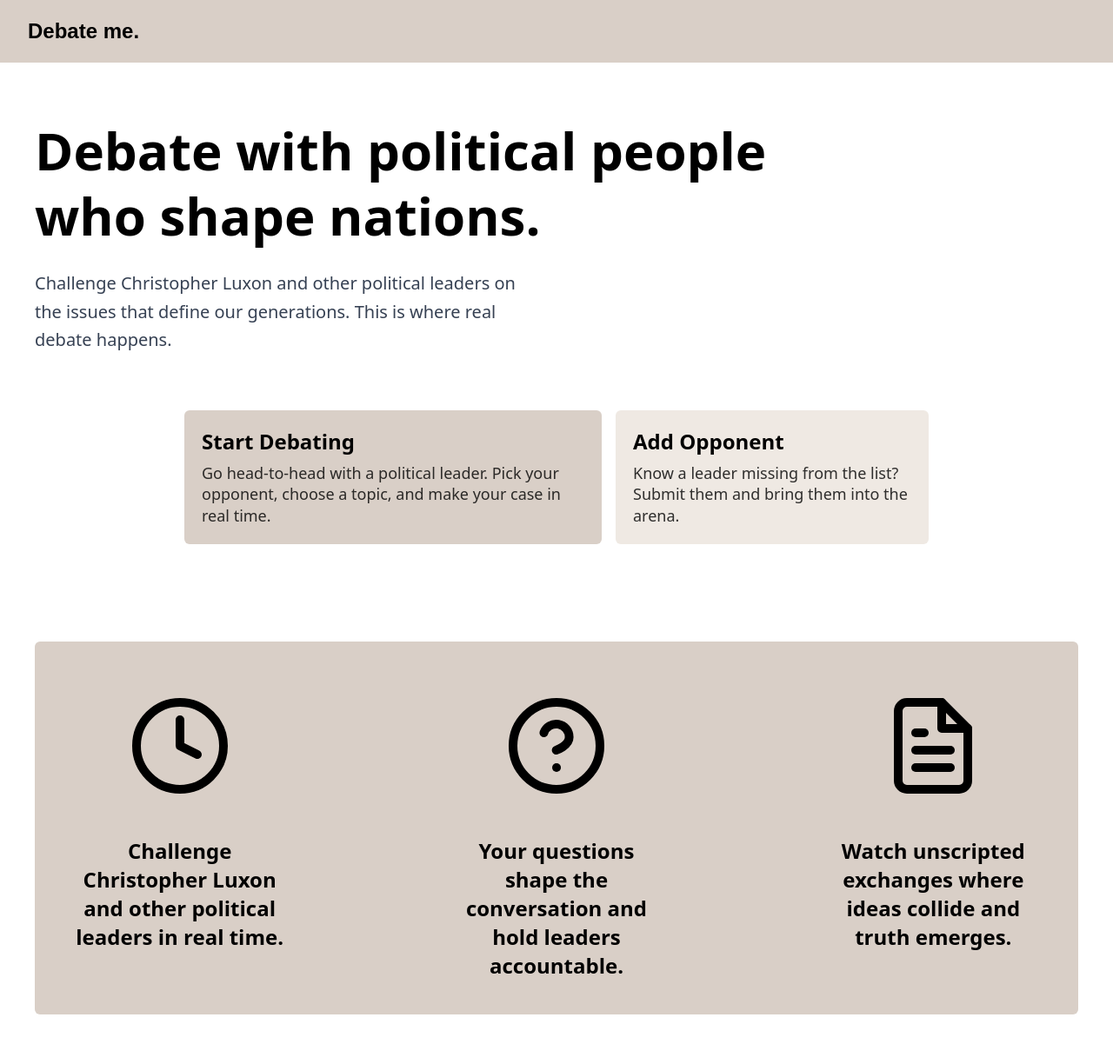
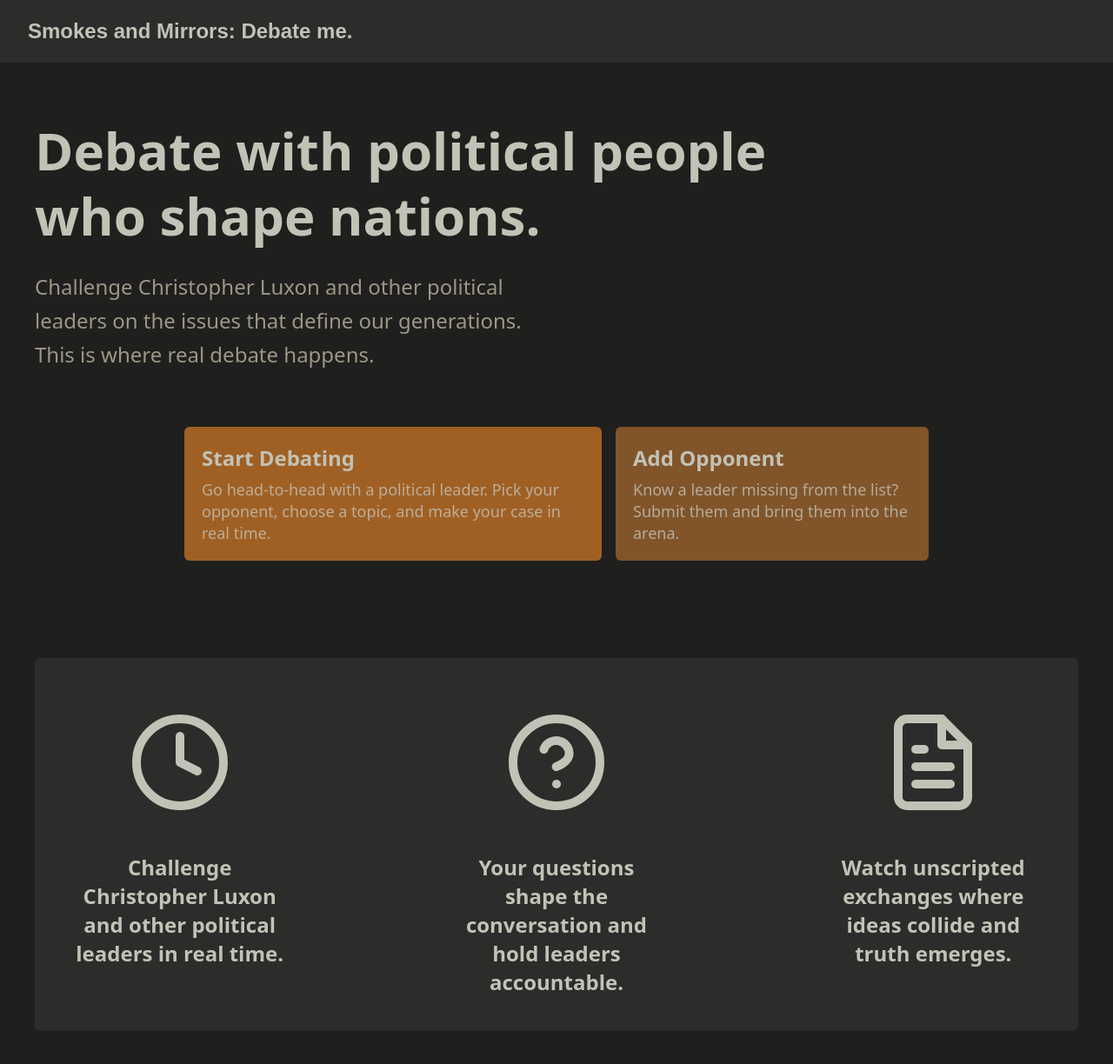
Before and after one commit to KinnonBroekhuizen/DebateMe, a Next.js app: page / in a window 1280 px wide. Shown: the top 1224 px of the page at 87% size. Built offline with nearby package versions, Linux system fonts and the light colour scheme; what tailwindcss-animated would draw is missing.

Commit message:
fully added css variables for easy customising

```diff
--- a/app/addOpponent/page.tsx
+++ b/app/addOpponent/page.tsx
@@ -1,23 +1,24 @@
 "use client";
-import { useRef, useEffect, useState } from 'react';
-import { supabase } from '@/lib/supabase';
-export default function addOpponent(){
+import { useRef, useEffect, useState } from "react";
+import { supabase } from "@/lib/supabase";
+export default function addOpponent() {
   const [nameInput, setNameInput] = useState("");
   const [videoInput, setVideoInput] = useState("");
   const [photoInput, setPhotoInput] = useState("");
-    return(
+  return (
     <main>
-            <div className='h-sreen-200'>
+      <div className="h-sreen-200">
         <div className="px-4 py-3 border-b border-gray-200 shrink-0">
-                    <h2 className="text-6xl font-extrabold text-black leading-tight mb-6 animate-fade-down animate-once animate-ease-out">
+          <h2 className="text-6xl font-extrabold text-[var(--text)] leading-tight mb-6">
             Add a new opponent
           </h2>
-                    <p className="text-xl text-gray-700 mb-16 max-w-xl leading-relaxed animate-fade-down animate-once animate-ease-out animate-delay-500">
-                        Fill in all the required fields, make sure the video and photo fit the requirements
+          <p className="text-xl text-[var(--muted)] mb-16 max-w-xl leading-relaxed">
+            Fill in all the required fields, make sure the video and photo fit
+            the requirements
           </p>
         </div>
-                <div className='flex'>
-                    <p className='px-3 py-2'>Opponent Name:</p>
+        <div className="flex">
+          <p className="px-3 py-2">Opponent Name:</p>
           <input
             className="flex-1 border border-gray-300 rounded-lg px-3 py-2 text-sm outline-none focus:ring-2 focus:ring-blue-400"
             placeholder="Type here"
@@ -25,8 +26,8 @@
             onChange={(e) => setNameInput(e.target.value)}
           />
         </div>
-                <div className='flex'>
-                    <p className='px-3 py-2'>Opponent Video:</p>
+        <div className="flex">
+          <p className="px-3 py-2">Opponent Video:</p>
           <input
             className="flex-1 border border-gray-300 rounded-lg px-3 py-2 text-sm outline-none focus:ring-2 focus:ring-blue-400"
             placeholder="Type here"
@@ -34,8 +35,8 @@
             onChange={(e) => setVideoInput(e.target.value)}
           />
         </div>
-                <div className='flex'>
-                    <p className='px-3 py-2'>Opponent Photo:</p>
+        <div className="flex">
+          <p className="px-3 py-2">Opponent Photo:</p>
           <input
             className="flex-1 border border-gray-300 rounded-lg px-3 py-2 text-sm outline-none focus:ring-2 focus:ring-blue-400"
             placeholder="Type here"
@@ -43,8 +44,7 @@
             onChange={(e) => setPhotoInput(e.target.value)}
           />
         </div>
-
       </div>
     </main>
-    )
+  );
 }
--- a/app/components/navbar.tsx
+++ b/app/components/navbar.tsx
@@ -2,9 +2,9 @@
 
 export default function NavBar() {
   return (
-    <header className="px-8 py-5 bg-[var(--primary)]">
-      <Link href="/" className="text-2xl font-bold text-black ">
-        Debate me.
+    <header className="px-8 py-5 bg-[var(--surface)]">
+      <Link href="/" className="text-2xl font-bold text-[var(--text)]">
+        Smokes and Mirrors: Debate me.
       </Link>
     </header>
   );
--- a/app/globals.css
+++ b/app/globals.css
@@ -1,29 +1,18 @@
 @import "tailwindcss";
 @import "tailwindcss-animated";
+
 :root {
-  --background: #f9f8f6;
-  --foreground: #efe9e3;
-
-  --primary: #d9cfc7;
-  --primary-hover: #c9b59c;
-  --primary-foreground: #ffffff;
-
-  --accent: #c9b59c;
-
-  --card: #d9cfc7;
-  --card-foreground: #efe9e3;
+  --bg: #1f1f1e;
+  --surface: #2c2c2b;
+  --border: #45af53;
+  --text: #c2c2b6;
+  --muted: #9e9685;
+  --accent: #a36124fa;
+  --muted-accent: #83552afa;
 }
 
-/* @theme inline {
-  --color-background: var(--background);
-  --color-foreground: var(--foreground);
-  --font-sans: var(--font-geist-sans);
-  --font-mono: var(--font-geist-mono);
-} */
-
 body {
-  background: var(--background);
-  color: var(--foreground);
+  background-color: var(--bg);
+  color: var(--text);
   font-family: Arial, Helvetica, sans-serif;
-  color: #0a0a0a;
 }
--- a/app/opponents/page.tsx
+++ b/app/opponents/page.tsx
@@ -35,32 +35,32 @@
   return (
     <div className="min-h-screen font-sans">
       <main className="px-10 pt-10 pb-20">
-        <h2 className="text-6xl font-extrabold mb-10 text-black">
+        <h2 className="text-6xl font-extrabold mb-10 text-[var(--text)]">
           Select your opponent
         </h2>
 
-        <div className="grid grid-cols-2 sm:grid-cols-3 md:grid-cols-4 lg:grid-cols-5 gap-6 animate-fade-in-down">
+        <div className="grid grid-cols-2 sm:grid-cols-3 md:grid-cols-4 lg:grid-cols-5 gap-6">
           {opponents.map((opponent) => (
             <Link
               key={opponent.id}
               href={`/chat/${opponent.id}`}
-              className="flex flex-col text-left rounded-xl overflow-hidden transition-opacity hover:opacity-80 focus:outline-none focus:ring-2 focus:ring-[var(--accent)] bg-[var(--card)] shadow-sm"
+              className="flex flex-col p-2 text-left rounded-xl overflow-hidden transition-opacity hover:opacity-80 focus:outline-none focus:ring-2 bg-[var(--surface)] shadow-sm"
             >
               {/* Fixed-size image */}
               <div className="w-full h-90 overflow-hidden">
                 <img
                   src={opponent.image}
                   alt={opponent.name}
-                  className="w-full h-full object-cover object-top"
+                  className="w-full h-full object-cover object-top rounded-xl"
                 />
               </div>
 
               {/* Card body */}
               <div className="p-3">
-                <p className="font-bold text-3xl text-black leading-snug">
+                <p className="font-bold text-3xl text-[var(--text)] leading-snug">
                   {opponent.name}
                 </p>
-                <p className="text-xl mt-1 text-gray-800 leading-snug">
+                <p className="text-xl mt-1 text-[var(--muted)] leading-snug">
                   {opponent.description}
                 </p>
               </div>
--- a/app/page.tsx
+++ b/app/page.tsx
@@ -2,15 +2,15 @@
 import Link from "next/link";
 export default function Home() {
   return (
-    <div className="min-h-screen bg-white font-sans">
+    <div className="min-h-screen font-sans">
       {/* Hero Section */}
       <main className="px-10 pt-16 pb-12">
         {/* Left Side */}
         <div className="">
-          <h2 className="text-6xl font-extrabold text-black leading-tight mb-6 animate-fade-down animate-once animate-ease-out">
+          <h2 className="text-6xl font-extrabold text-[var(--text)] leading-tight mb-6 animate-fade-down animate-once animate-ease-out">
             Debate with political people <br /> who shape nations.
           </h2>
-          <p className="text-xl text-gray-700 mb-16 max-w-xl leading-relaxed animate-fade-down animate-once animate-ease-out animate-delay-500">
+          <p className="text-2xl text-[var(--muted)] mb-16 max-w-xl leading-relaxed animate-fade-down animate-once animate-ease-out animate-delay-500">
             Challenge Christopher Luxon and other political leaders on the
             issues that define our generations. This is where real debate
             happens.
@@ -20,8 +20,7 @@
           <div className="flex items-stretch gap-4 justify-center mx-auto">
             <Link
               href="/opponents"
-              className="p-5 flex flex-col gap-2 justify-between rounded-md transition-opacity hover:opacity-90 max-w-120"
-              style={{ background: "var(--primary)", color: "black" }}
+              className="p-5 flex flex-col gap-2 justify-between rounded-md transition-opacity hover:opacity-90 max-w-120 bg-[var(--accent)]"
             >
               <span className="font-bold text-2xl">Start Debating</span>
               <p className="text-lg  leading-snug opacity-80">
@@ -32,11 +31,7 @@
 
             <Link
               href="/addOpponent"
-              className="p-5 flex flex-col gap-2 justify-between rounded-md transition-opacity hover:opacity-90 max-w-90"
-              style={{
-                background: "var(--foreground)",
-                color: "black",
-              }}
+              className="p-5 flex flex-col gap-2 justify-between rounded-md transition-opacity hover:opacity-90 max-w-90 bg-[var(--muted-accent)]"
             >
               <span className="font-bold text-2xl">Add Opponent</span>
               <p className="text-lg leading-snug opacity-80">
@@ -50,13 +45,13 @@
 
       {/* Features Section */}
       <section className="px-10 pt-16 pb-24">
-        <div className="grid grid-cols-1 md:grid-cols-3 gap-45 max-w-9xl mx-auto bg-[var(--primary)] p-10 rounded-md">
+        <div className="grid grid-cols-1 md:grid-cols-3 gap-45 max-w-9xl mx-auto bg-[var(--surface)] p-10 rounded-md">
           {/* Feature 1 */}
           <div className="flex flex-col items-center text-center gap-6">
             <div className="rounded-md p-4 w-50 h-40 flex items-center justify-center">
-              <Clock color="black" size={120} />
+              <Clock color="var(--text)" size={120} />
             </div>
-            <p className="text-2xl font-semibold text-black leading-snug">
+            <p className="text-2xl font-semibold text-[var(--text)] leading-snug">
               Challenge Christopher Luxon and other political leaders in real
               time.
             </p>
@@ -65,9 +60,9 @@
           {/* Feature 2 */}
           <div className="flex flex-col items-center text-center gap-6">
             <div className="p-4 w-50 h-40 flex items-center justify-center">
-              <HelpCircle color="black" size={120} />
+              <HelpCircle color="var(--text)" size={120} />
             </div>
-            <p className="text-2xl font-semibold text-black leading-snug">
+            <p className="text-2xl font-semibold text-[var(--text)] leading-snug">
               Your questions shape the conversation and hold leaders
               accountable.
             </p>
@@ -76,9 +71,9 @@
           {/* Feature 3 */}
           <div className="flex flex-col items-center text-center gap-6">
             <div className="rounded-md p-4 w-50 h-40 flex items-center justify-center">
-              <FileText color="black" size={120} />
+              <FileText color="var(--text)" size={120} />
             </div>
-            <p className="text-2xl font-semibold text-black leading-snug">
+            <p className="text-2xl font-semibold text-[var(--text)] leading-snug">
               Watch unscripted exchanges where ideas collide and truth emerges.
             </p>
           </div>
```
Lines whose indentation alone changed are shown as unchanged.
